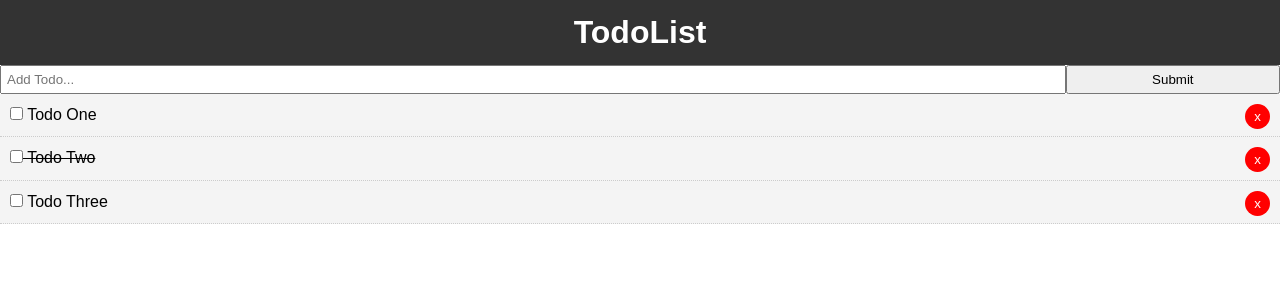
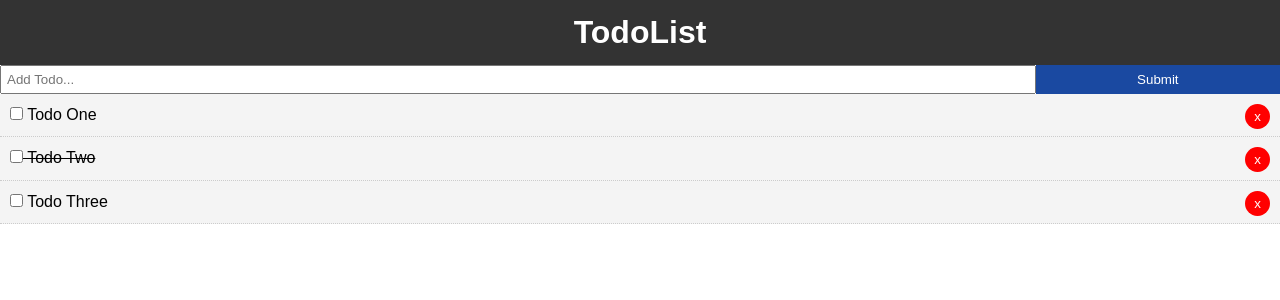
Before and after one commit to rinatoyo/vue-todolist-demo, a Vue app: page / in a window 1280 px wide. Shown: the top 300 px of the page. Built offline with nearby package versions, Linux system fonts and the light colour scheme.

Commit message:
adding css for submit button

```diff
--- a/src/App.vue
+++ b/src/App.vue
@@ -61,4 +61,17 @@ export default {
     font-family: Arial, Helvetica, sans-serif;
     line-height: 1.4;
   }
+
+  .btn {
+    display: inline-block;
+    border: none;
+    background: rgb(26, 73, 161);
+    color: #fff;
+    padding: 7px 20px;
+    cursor: pointer;
+  }
+
+  .btn:hover {
+    background: cornflowerblue;
+  }
 </style>
```
